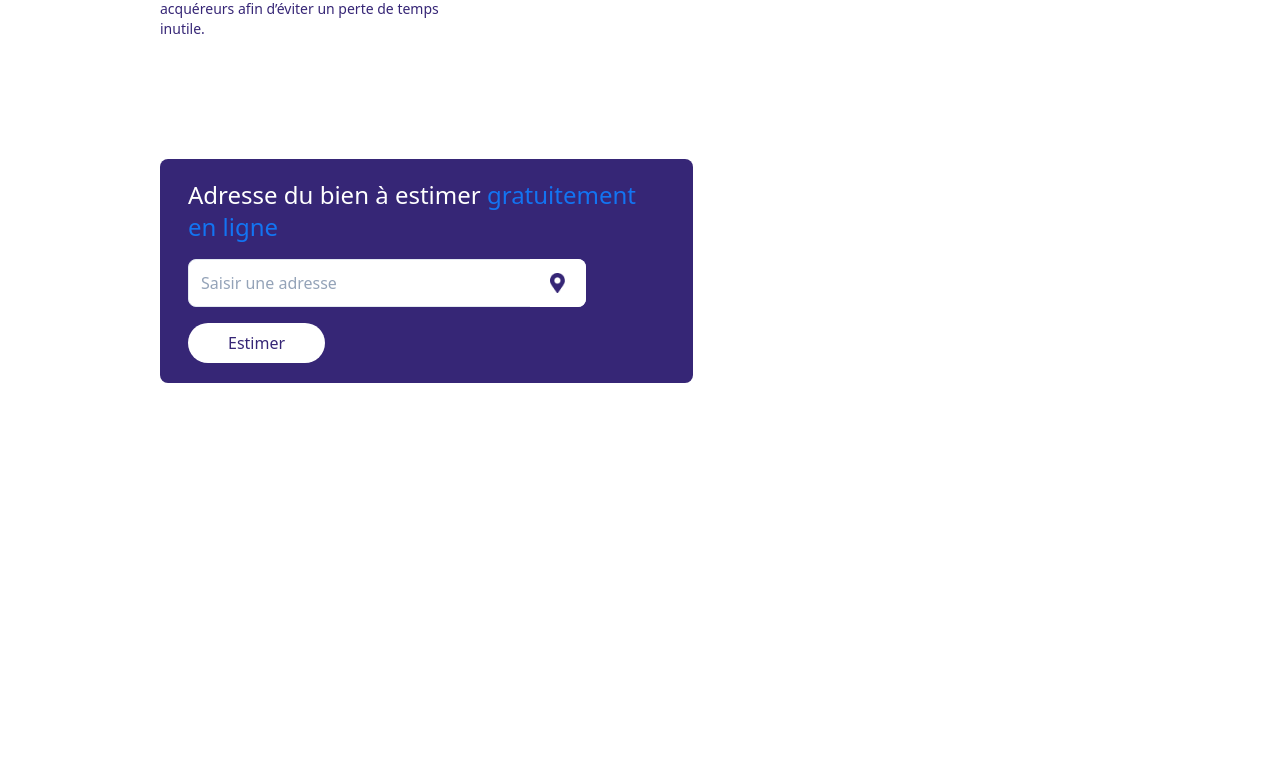
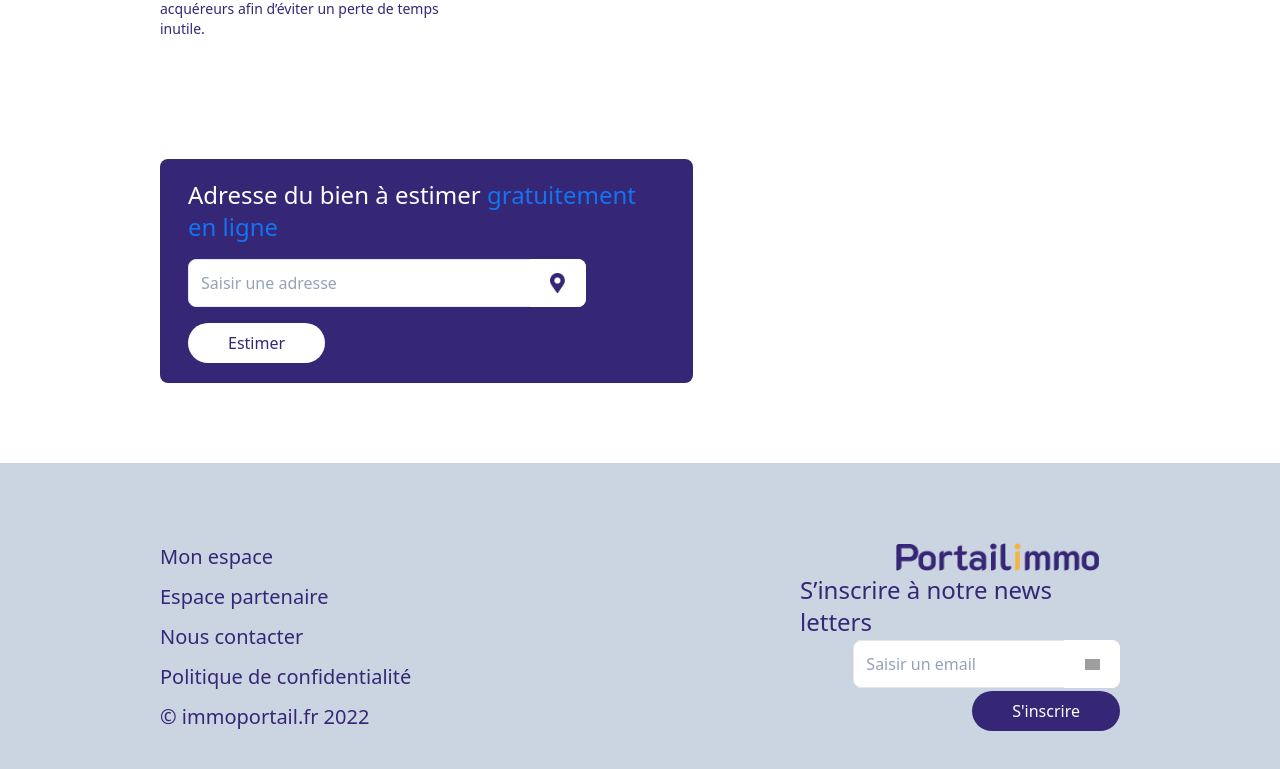
Before and after one commit to magicniclus/immoportail, a Next.js app: page / in a window 1280 px wide. Shown: the part 2717-3486 px from the top of the page. Before the commit the page ends 3180 px from the top, so only its background shows below. Built offline with nearby package versions, Linux system fonts and the light colour scheme; grey boxes are pictures that could not be loaded.

Commit message:
Update index.js

```diff
--- a/pages/index.js
+++ b/pages/index.js
@@ -7,6 +7,7 @@ import EvaluationBanner from '../components/Organisms/EvaluationBanner'
 import QualityBanner from '../components/Organisms/QualityBanner'
 import ImmoStepContainer from '../components/Organisms/ImmoStepContainer'
 import SetInputWithTitleButtonBanner from '../components/Organisms/SetInputWithTitleButtonBanner'
+import Footer from '../components/Organisms/Footer'
 
 const inter = Inter({ subsets: ['latin'] })
 
@@ -28,6 +29,7 @@ export default function Home() {
         <ImmoStepContainer />
         <SetInputWithTitleButtonBanner />
       </main>
+      <Footer />
     </>
   )
 }
```
